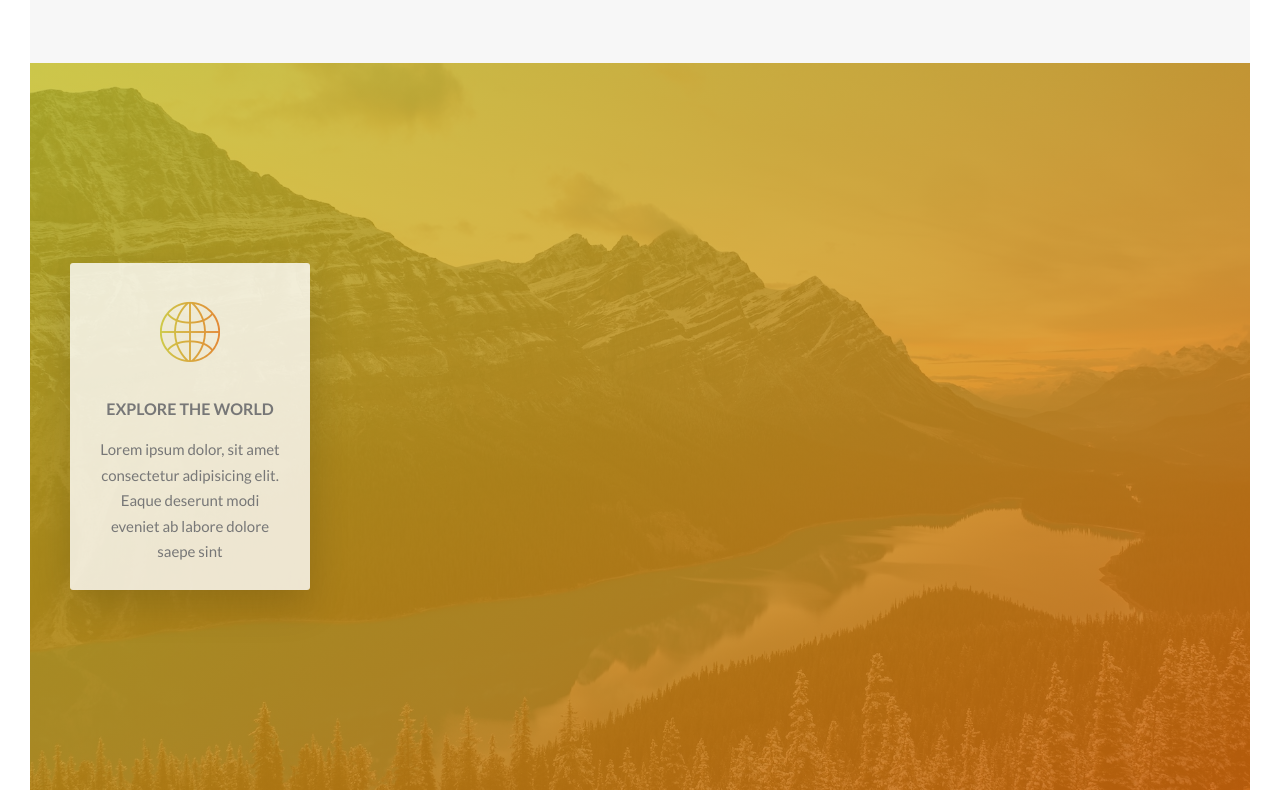
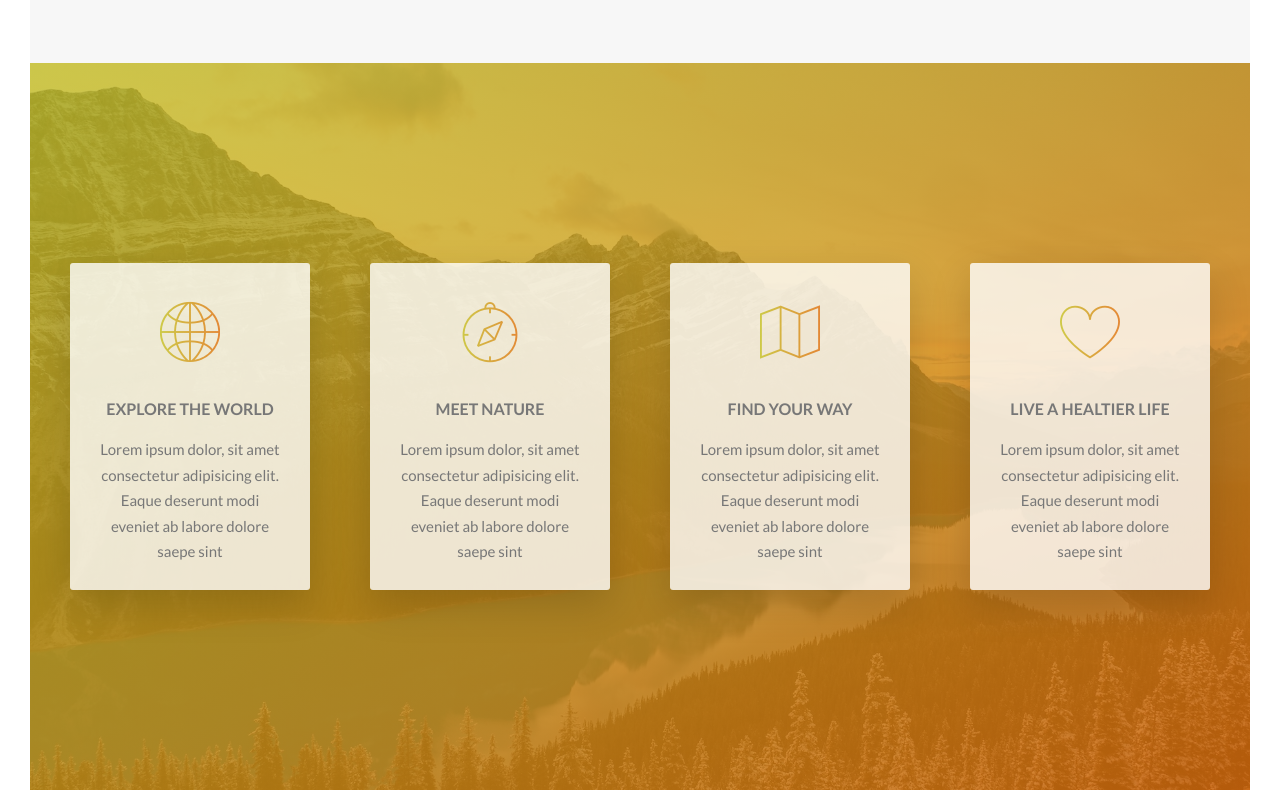
Before and after one commit to mmianchi/PaintingGallery, a website: page index.html in a window 1280 px wide. Shown: the part 1501-2301 px from the top of the page. Drawn offline with Linux system fonts and the light colour scheme.

Commit message:
added feature section

```diff
--- a/index.html
+++ b/index.html
@@ -65,6 +65,27 @@
                         <div class="feature-box">
                             <i class="feature-box__icon icon-basic-world"></i>
                             <h3 class="heading-tertiary u-margin-bottom-small">Explore The World</h3>
+                            <p class="feature-box__text">Lorem ipsum dolor, sit amet consectetur adipisicing elit. Eaque deserunt modi eveniet ab labore dolore saepe sint </p>
+                        </div>
+                    </div>
+                    <div class="col-1-of-4">
+                        <div class="feature-box">
+                            <i class="feature-box__icon icon-basic-compass"></i>
+                            <h3 class="heading-tertiary u-margin-bottom-small">Meet Nature</h3>
+                            <p class="feature-box__text">Lorem ipsum dolor, sit amet consectetur adipisicing elit. Eaque deserunt modi eveniet ab labore dolore saepe sint </p>
+                        </div>
+                    </div>
+                    <div class="col-1-of-4">
+                        <div class="feature-box">
+                            <i class="feature-box__icon icon-basic-map"></i>
+                            <h3 class="heading-tertiary u-margin-bottom-small">Find your way</h3>
+                            <p class="feature-box__text">Lorem ipsum dolor, sit amet consectetur adipisicing elit. Eaque deserunt modi eveniet ab labore dolore saepe sint </p>
+                        </div>
+                    </div>
+                    <div class="col-1-of-4">
+                        <div class="feature-box">
+                            <i class="feature-box__icon icon-basic-heart"></i>
+                            <h3 class="heading-tertiary u-margin-bottom-small">Live a Healtier life</h3>
                             <p class="feature-box__text">Lorem ipsum dolor, sit amet consectetur adipisicing elit. Eaque deserunt modi eveniet ab labore dolore saepe sint </p>
                         </div>
                     </div>
```
